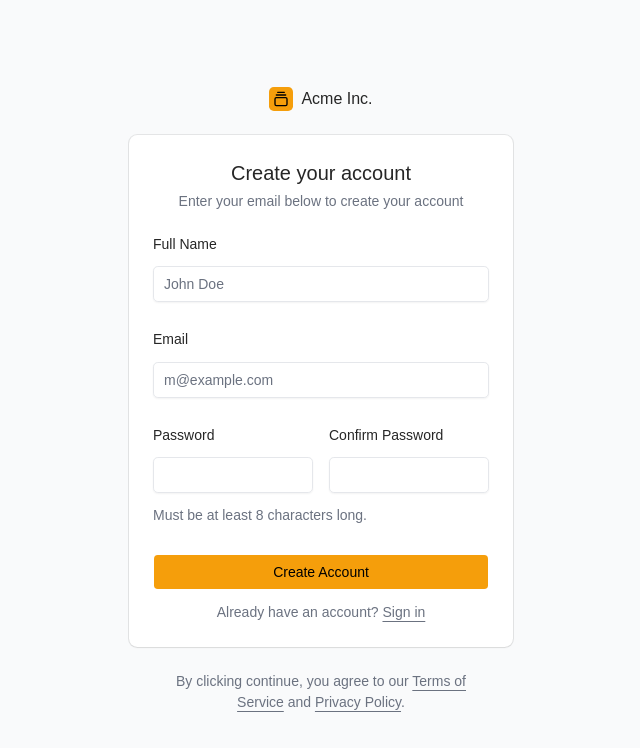
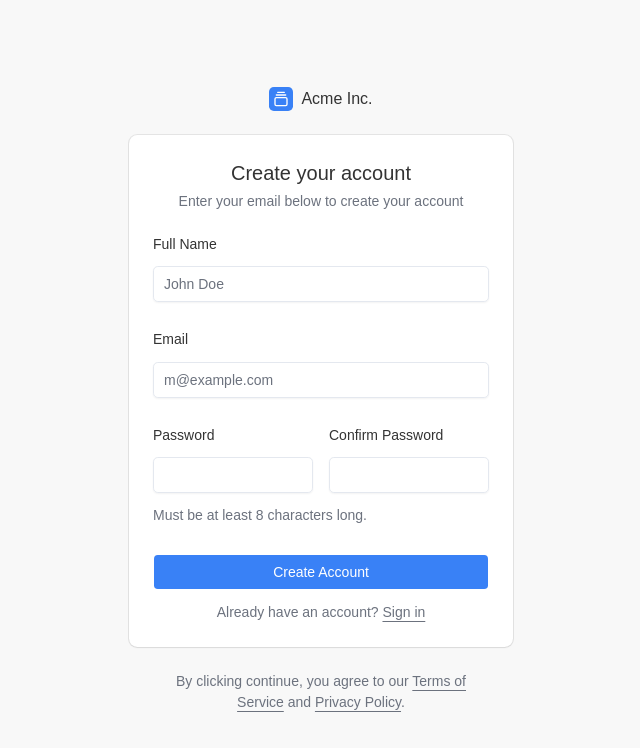
Before and after one commit to Arufaian/printar, a SvelteKit app: page /sign-up in a window 1280 px wide. Shown: the top 748 px of the page, without its empty margins (319-959 px from the left). Built offline with nearby package versions, Linux system fonts and the light colour scheme; no server answers.

Commit message:
style: change light and dark theme

```diff
--- a/src/routes/layout.css
+++ b/src/routes/layout.css
@@ -6,91 +6,107 @@
 
 :root {
 	--background: oklch(1 0 0);
-	--foreground: oklch(0.2686 0 0);
+	--foreground: oklch(0.32 0 0);
 	--card: oklch(1 0 0);
-	--card-foreground: oklch(0.2686 0 0);
+	--card-foreground: oklch(0.32 0 0);
 	--popover: oklch(1 0 0);
-	--popover-foreground: oklch(0.2686 0 0);
-	--primary: oklch(0.7686 0.1647 70.0804);
-	--primary-foreground: oklch(0 0 0);
-	--secondary: oklch(0.967 0.0029 264.5419);
-	--secondary-foreground: oklch(0.4461 0.0263 256.8018);
-	--muted: oklch(0.9846 0.0017 247.8389);
-	--muted-foreground: oklch(0.551 0.0234 264.3637);
-	--accent: oklch(0.9869 0.0214 95.2774);
-	--accent-foreground: oklch(0.4732 0.1247 46.2007);
-	--destructive: oklch(0.6368 0.2078 25.3313);
-	--destructive-foreground: oklch(1 0 0);
-	--border: oklch(0.9276 0.0058 264.5313);
-	--input: oklch(0.9276 0.0058 264.5313);
-	--ring: oklch(0.7686 0.1647 70.0804);
-	--chart-1: oklch(0.7686 0.1647 70.0804);
-	--chart-2: oklch(0.6658 0.1574 58.3183);
-	--chart-3: oklch(0.5553 0.1455 48.9975);
-	--chart-4: oklch(0.4732 0.1247 46.2007);
-	--chart-5: oklch(0.4137 0.1054 45.9038);
-	--sidebar: oklch(0.9846 0.0017 247.8389);
-	--sidebar-foreground: oklch(0.2686 0 0);
-	--sidebar-primary: oklch(0.7686 0.1647 70.0804);
-	--sidebar-primary-foreground: oklch(1 0 0);
-	--sidebar-accent: oklch(0.9869 0.0214 95.2774);
-	--sidebar-accent-foreground: oklch(0.4732 0.1247 46.2007);
-	--sidebar-border: oklch(0.9276 0.0058 264.5313);
-	--sidebar-ring: oklch(0.7686 0.1647 70.0804);
-	--font-sans: Inter, sans-serif;
+	--popover-foreground: oklch(0.32 0 0);
+	--primary: oklch(0.62 0.19 259.76);
+	--primary-foreground: oklch(1 0 0);
+	--secondary: oklch(0.97 0 0);
+	--secondary-foreground: oklch(0.45 0.03 257.68);
+	--muted: oklch(0.98 0 0);
+	--muted-foreground: oklch(0.55 0.02 264.41);
+	--accent: oklch(0.95 0.03 233.56);
+	--accent-foreground: oklch(0.38 0.14 265.59);
+	--destructive: oklch(0.64 0.21 25.39);
+	--border: oklch(0.93 0.01 261.82);
+	--input: oklch(0.93 0.01 261.82);
+	--ring: oklch(0.62 0.19 259.76);
+	--chart-1: oklch(0.62 0.19 259.76);
+	--chart-2: oklch(0.55 0.22 262.96);
+	--chart-3: oklch(0.49 0.22 264.43);
+	--chart-4: oklch(0.42 0.18 265.55);
+	--chart-5: oklch(0.38 0.14 265.59);
+	--sidebar: oklch(0.98 0 0);
+	--sidebar-foreground: oklch(0.14 0 0);
+	--sidebar-primary: oklch(0.2 0 0);
+	--sidebar-primary-foreground: oklch(0.98 0 0);
+	--sidebar-accent: oklch(0.97 0 0);
+	--sidebar-accent-foreground: oklch(0.2 0 0);
+	--sidebar-border: oklch(0.92 0 0);
+	--sidebar-ring: oklch(0.71 0 0);
+
+	--font-sans:
+		'Geist', 'Geist Fallback', ui-sans-serif, system-ui, -apple-system, BlinkMacSystemFont,
+		'Segoe UI', Roboto, 'Helvetica Neue', Arial, 'Noto Sans', sans-serif, 'Apple Color Emoji',
+		'Segoe UI Emoji', 'Segoe UI Symbol', 'Noto Color Emoji';
 	--font-serif: Source Serif 4, serif;
 	--font-mono: JetBrains Mono, monospace;
+
 	--radius: 0.375rem;
-	--shadow-x: 0px;
-	--shadow-y: 4px;
-	--shadow-blur: 8px;
-	--shadow-spread: -1px;
-	--shadow-opacity: 0.1;
-	--shadow-color: hsl(0 0% 0%);
-	--shadow-2xs: 0px 4px 8px -1px hsl(0 0% 0% / 0.05);
-	--shadow-xs: 0px 4px 8px -1px hsl(0 0% 0% / 0.05);
-	--shadow-sm: 0px 4px 8px -1px hsl(0 0% 0% / 0.1), 0px 1px 2px -2px hsl(0 0% 0% / 0.1);
-	--shadow: 0px 4px 8px -1px hsl(0 0% 0% / 0.1), 0px 1px 2px -2px hsl(0 0% 0% / 0.1);
-	--shadow-md: 0px 4px 8px -1px hsl(0 0% 0% / 0.1), 0px 2px 4px -2px hsl(0 0% 0% / 0.1);
-	--shadow-lg: 0px 4px 8px -1px hsl(0 0% 0% / 0.1), 0px 4px 6px -2px hsl(0 0% 0% / 0.1);
-	--shadow-xl: 0px 4px 8px -1px hsl(0 0% 0% / 0.1), 0px 8px 10px -2px hsl(0 0% 0% / 0.1);
-	--shadow-2xl: 0px 4px 8px -1px hsl(0 0% 0% / 0.25);
-	--tracking-normal: 0em;
-	--spacing: 0.25rem;
+
+	--shadow-2xs: 0 1px 3px 0px oklch(0 0 0 / 0.05);
+	--shadow-xs: 0 1px 3px 0px oklch(0 0 0 / 0.05);
+	--shadow-sm: 0 1px 3px 0px oklch(0 0 0 / 0.1), 0 1px 2px -1px oklch(0 0 0 / 0.1);
+	--shadow: 0 1px 3px 0px oklch(0 0 0 / 0.1), 0 1px 2px -1px oklch(0 0 0 / 0.1);
+	--shadow-md: 0 1px 3px 0px oklch(0 0 0 / 0.1), 0 2px 4px -1px oklch(0 0 0 / 0.1);
+	--shadow-lg: 0 1px 3px 0px oklch(0 0 0 / 0.1), 0 4px 6px -1px oklch(0 0 0 / 0.1);
+	--shadow-xl: 0 1px 3px 0px oklch(0 0 0 / 0.1), 0 8px 10px -1px oklch(0 0 0 / 0.1);
+	--shadow-2xl: 0 1px 3px 0px oklch(0 0 0 / 0.25);
 }
 
 .dark {
-	--background: oklch(0.145 0 0);
-	--foreground: oklch(0.985 0 0);
-	--card: oklch(0.205 0 0);
-	--card-foreground: oklch(0.985 0 0);
-	--popover: oklch(0.205 0 0);
-	--popover-foreground: oklch(0.985 0 0);
-	--primary: oklch(0.922 0 0);
-	--primary-foreground: oklch(0.205 0 0);
-	--secondary: oklch(0.269 0 0);
-	--secondary-foreground: oklch(0.985 0 0);
-	--muted: oklch(0.269 0 0);
-	--muted-foreground: oklch(0.708 0 0);
-	--accent: oklch(0.269 0 0);
-	--accent-foreground: oklch(0.985 0 0);
-	--destructive: oklch(0.704 0.191 22.216);
-	--border: oklch(1 0 0 / 10%);
-	--input: oklch(1 0 0 / 15%);
-	--ring: oklch(0.556 0 0);
-	--chart-1: oklch(0.809 0.105 251.813);
-	--chart-2: oklch(0.623 0.214 259.815);
-	--chart-3: oklch(0.546 0.245 262.881);
-	--chart-4: oklch(0.488 0.243 264.376);
-	--chart-5: oklch(0.424 0.199 265.638);
-	--sidebar: oklch(0.205 0 0);
-	--sidebar-foreground: oklch(0.985 0 0);
-	--sidebar-primary: oklch(0.488 0.243 264.376);
-	--sidebar-primary-foreground: oklch(0.985 0 0);
-	--sidebar-accent: oklch(0.269 0 0);
-	--sidebar-accent-foreground: oklch(0.985 0 0);
-	--sidebar-border: oklch(1 0 0 / 10%);
-	--sidebar-ring: oklch(0.556 0 0);
+	--background: oklch(0.1743 0.0227 283.7998);
+	--foreground: oklch(0.9185 0.0257 285.8834);
+	--card: oklch(0.2284 0.0384 282.9324);
+	--card-foreground: oklch(0.9185 0.0257 285.8834);
+	--popover: oklch(0.2284 0.0384 282.9324);
+	--popover-foreground: oklch(0.9185 0.0257 285.8834);
+	--primary: oklch(0.7162 0.1597 290.3962);
+	--primary-foreground: oklch(0.1743 0.0227 283.7998);
+	--secondary: oklch(0.3139 0.0736 283.4591);
+	--secondary-foreground: oklch(0.8367 0.0849 285.9111);
+	--muted: oklch(0.271 0.0621 281.4377);
+	--muted-foreground: oklch(0.7166 0.0462 285.1741);
+	--accent: oklch(0.3354 0.0828 280.9705);
+	--accent-foreground: oklch(0.9185 0.0257 285.8834);
+	--destructive: oklch(0.6861 0.2061 14.9941);
+	--destructive-foreground: oklch(1 0 0);
+	--border: oklch(0.3261 0.0597 282.5832);
+	--input: oklch(0.3261 0.0597 282.5832);
+	--ring: oklch(0.7162 0.1597 290.3962);
+	--chart-1: oklch(0.7162 0.1597 290.3962);
+	--chart-2: oklch(0.6382 0.1047 274.9117);
+	--chart-3: oklch(0.7482 0.1235 244.7492);
+	--chart-4: oklch(0.7124 0.0977 186.6761);
+	--chart-5: oklch(0.7546 0.1831 346.8124);
+	--sidebar: oklch(0.2284 0.0384 282.9324);
+	--sidebar-foreground: oklch(0.9185 0.0257 285.8834);
+	--sidebar-primary: oklch(0.7162 0.1597 290.3962);
+	--sidebar-primary-foreground: oklch(0.1743 0.0227 283.7998);
+	--sidebar-accent: oklch(0.3354 0.0828 280.9705);
+	--sidebar-accent-foreground: oklch(0.9185 0.0257 285.8834);
+	--sidebar-border: oklch(0.3261 0.0597 282.5832);
+	--sidebar-ring: oklch(0.7162 0.1597 290.3962);
+	--font-sans: Inter, sans-serif;
+	--font-serif: Georgia, serif;
+	--font-mono: JetBrains Mono, monospace;
+	--radius: 0.5rem;
+	--shadow-x: 0px;
+	--shadow-y: 4px;
+	--shadow-blur: 10px;
+	--shadow-spread: 0px;
+	--shadow-opacity: 0.12;
+	--shadow-color: hsl(240 30% 25%);
+	--shadow-2xs: 0px 4px 10px 0px hsl(240 30% 25% / 0.06);
+	--shadow-xs: 0px 4px 10px 0px hsl(240 30% 25% / 0.06);
+	--shadow-sm: 0px 4px 10px 0px hsl(240 30% 25% / 0.12), 0px 1px 2px -1px hsl(240 30% 25% / 0.12);
+	--shadow: 0px 4px 10px 0px hsl(240 30% 25% / 0.12), 0px 1px 2px -1px hsl(240 30% 25% / 0.12);
+	--shadow-md: 0px 4px 10px 0px hsl(240 30% 25% / 0.12), 0px 2px 4px -1px hsl(240 30% 25% / 0.12);
+	--shadow-lg: 0px 4px 10px 0px hsl(240 30% 25% / 0.12), 0px 4px 6px -1px hsl(240 30% 25% / 0.12);
+	--shadow-xl: 0px 4px 10px 0px hsl(240 30% 25% / 0.12), 0px 8px 10px -1px hsl(240 30% 25% / 0.12);
+	--shadow-2xl: 0px 4px 10px 0px hsl(240 30% 25% / 0.3);
 }
 
 @theme inline {
```
